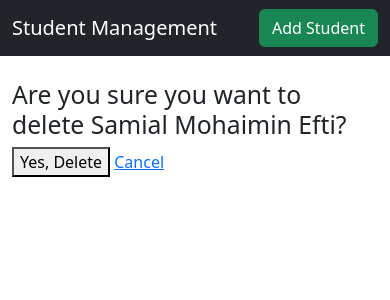
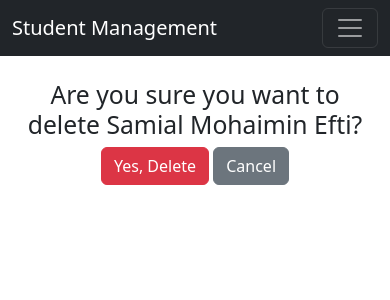
Before and after one commit to smefti70/Django-Student-Management-System, a Django app: page /delete/1/ in a window 390 px wide. Shown: the top 300 px of the page. Run offline with Django 5.2, Linux system fonts and the light colour scheme; data comes from the database, SQL or seed files in the repository; both versions use the stored data as it was after the commit.

Commit message:
'Django-Student-Management-System' responsive design added.

```diff
--- a/students/templates/base.html
+++ b/students/templates/base.html
@@ -12,7 +12,16 @@
     <nav class="navbar navbar-expand-lg navbar-dark bg-dark">
         <div class="container">
             <a class="navbar-brand" href="{% url 'student_list' %}">Student Management</a>
-            <a href="{% url 'student_create' %}" class="btn btn-success ms-auto">Add Student</a>
+            <button class="navbar-toggler" type="button" data-bs-toggle="collapse" data-bs-target="#navbarNav">
+                <span class="navbar-toggler-icon"></span>
+            </button>
+            <div class="collapse navbar-collapse" id="navbarNav">
+                <ul class="navbar-nav ms-auto">
+                    <li class="nav-item">
+                        <a href="{% url 'student_create' %}" class="btn btn-success">Add Student</a>
+                    </li>
+                </ul>
+            </div>
         </div>
     </nav>
 
--- a/students/templates/student_confirm_delete.html
+++ b/students/templates/student_confirm_delete.html
@@ -1,10 +1,10 @@
-{% extends 'base.html' %}
-
-{% block content %}
-    <h2>Are you sure you want to delete {{ student.name }}?</h2>
-    <form method="post">
-        {% csrf_token %}
-        <button type="submit">Yes, Delete</button>
-        <a href="{% url 'student_list' %}">Cancel</a>
-    </form>
+{% extends 'base.html' %} {% block content %}
+<div class="text-center">
+  <h2>Are you sure you want to delete {{ student.name }}?</h2>
+  <form method="post">
+    {% csrf_token %}
+    <button type="submit" class="btn btn-danger">Yes, Delete</button>
+    <a href="{% url 'student_list' %}" class="btn btn-secondary">Cancel</a>
+  </form>
+</div>
 {% endblock %}
--- a/students/templates/student_detail.html
+++ b/students/templates/student_detail.html
@@ -1,7 +1,7 @@
 {% extends "base.html" %}
 
 {% block content %}
-  <div class="card mx-auto shadow-lg p-4" style="max-width: 500px;">
+  <div class="card mx-auto shadow-lg p-4" style="max-width: 90%; width: 500px;">
       <h2 class="text-center text-primary">Student Details</h2>
       <p><strong>Name:</strong> {{ student.name }}</p>
       <p><strong>Email:</strong> {{ student.email }}</p>
--- a/students/templates/student_list.html
+++ b/students/templates/student_list.html
@@ -2,6 +2,8 @@
 
 {% block content %}
   <h2 class="text-center my-4">Student List</h2>
+
+  <div class="table-responsive">
       <table class="table table-striped">
           <thead class="table-dark">
               <tr>
@@ -29,4 +31,5 @@
               {% endfor %}
           </tbody>
       </table>
+  </div>
 {% endblock %}
```
Also changed, not shown: db.sqlite3. Lines whose indentation alone changed are shown as unchanged.
